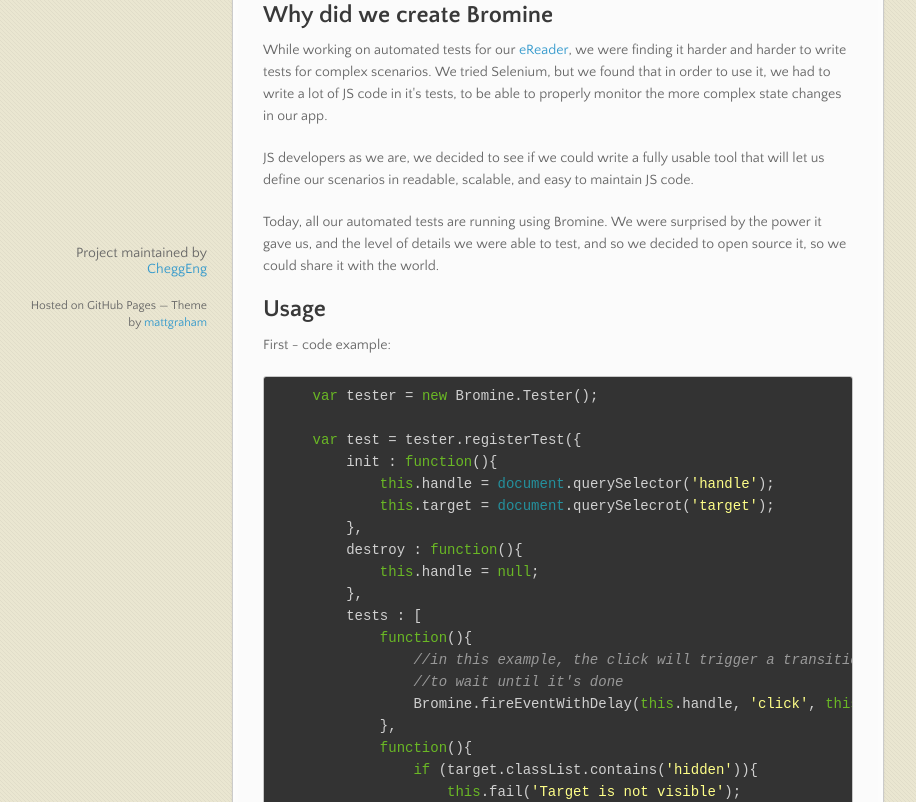
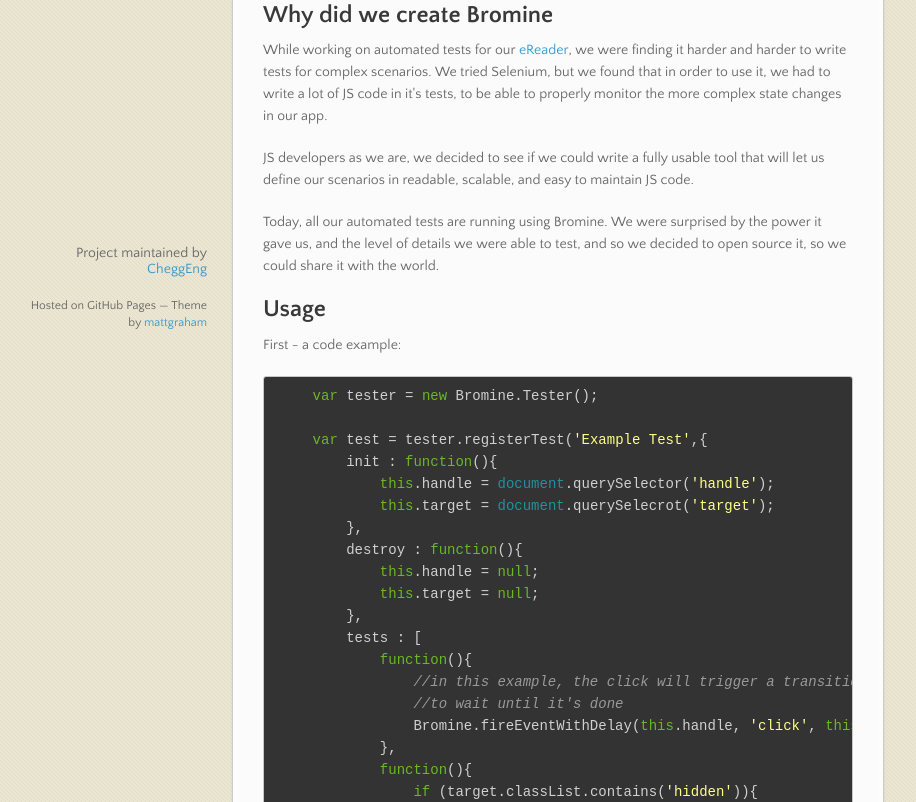
Before and after one commit to CheggEng/Bromine, a plain HTML site: page index.html in a window 1280 px wide. Shown: the part 429-1231 px from the top of the page, without its empty margins (83-999 px from the left). Drawn offline with nearby package versions, Linux system fonts and the light colour scheme.

Commit message:
minor fixes

```diff
--- a/index.html
+++ b/index.html
@@ -54,18 +54,19 @@ we had to write a lot of JS code in it's tests, to be able to properly monitor t
 <p>Today, all our automated tests are running using Bromine. We were surprised by the power it gave us, and the level of details we were able to test, and so we decided to open source it, so we could share it with the world.</p>
 <h2>Usage</h2>
 
-<p>First - code example:</p>
+<p>First - a code example:</p>
 
 <div class="highlight">
 <pre>    <span class="kd">var</span> <span class="nx">tester</span> <span class="o">=</span> <span class="k">new</span> <span class="nx">Bromine</span><span class="p">.</span><span class="nx">Tester</span><span class="p">();</span>
 
-    <span class="kd">var</span> <span class="nx">test</span> <span class="o">=</span> <span class="nx">tester</span><span class="p">.</span><span class="nx">registerTest</span><span class="p">({</span>
+    <span class="kd">var</span> <span class="nx">test</span> <span class="o">=</span> <span class="nx">tester</span><span class="p">.</span><span class="nx">registerTest</span><span class="p">(</span><span class="s1">'Example Test'</span><span class='p'>,{</span>
         <span class="nx">init</span> <span class="o">:</span> <span class="kd">function</span><span class="p">(){</span>
             <span class="k">this</span><span class="p">.</span><span class="nx">handle</span> <span class="o">=</span> <span class="nb">document</span><span class="p">.</span><span class="nx">querySelector</span><span class="p">(</span><span class="s1">'handle'</span><span class="p">);</span>
             <span class="k">this</span><span class="p">.</span><span class="nx">target</span> <span class="o">=</span> <span class="nb">document</span><span class="p">.</span><span class="nx">querySelecrot</span><span class="p">(</span><span class="s1">'target'</span><span class="p">);</span>
         <span class="p">},</span>
         <span class="nx">destroy</span> <span class="o">:</span> <span class="kd">function</span><span class="p">(){</span>
             <span class="k">this</span><span class="p">.</span><span class="nx">handle</span> <span class="o">=</span> <span class="kc">null</span><span class="p">;</span>
+            <span class="k">this</span><span class="p">.</span><span class="nx">target</span> <span class="o">=</span> <span class="kc">null</span><span class="p">;</span>
         <span class="p">},</span>
         <span class="nx">tests</span> <span class="o">:</span> <span class="p">[</span>
             <span class="kd">function</span><span class="p">(){</span>
```
